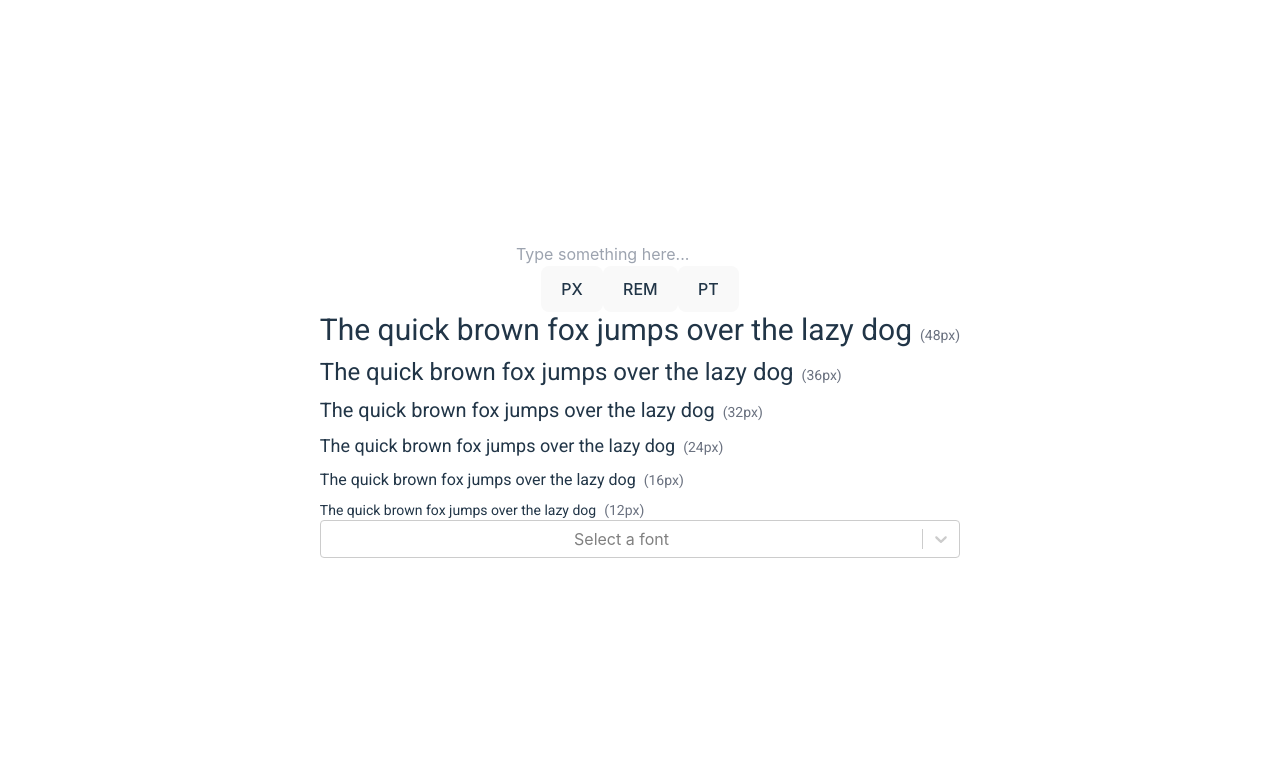
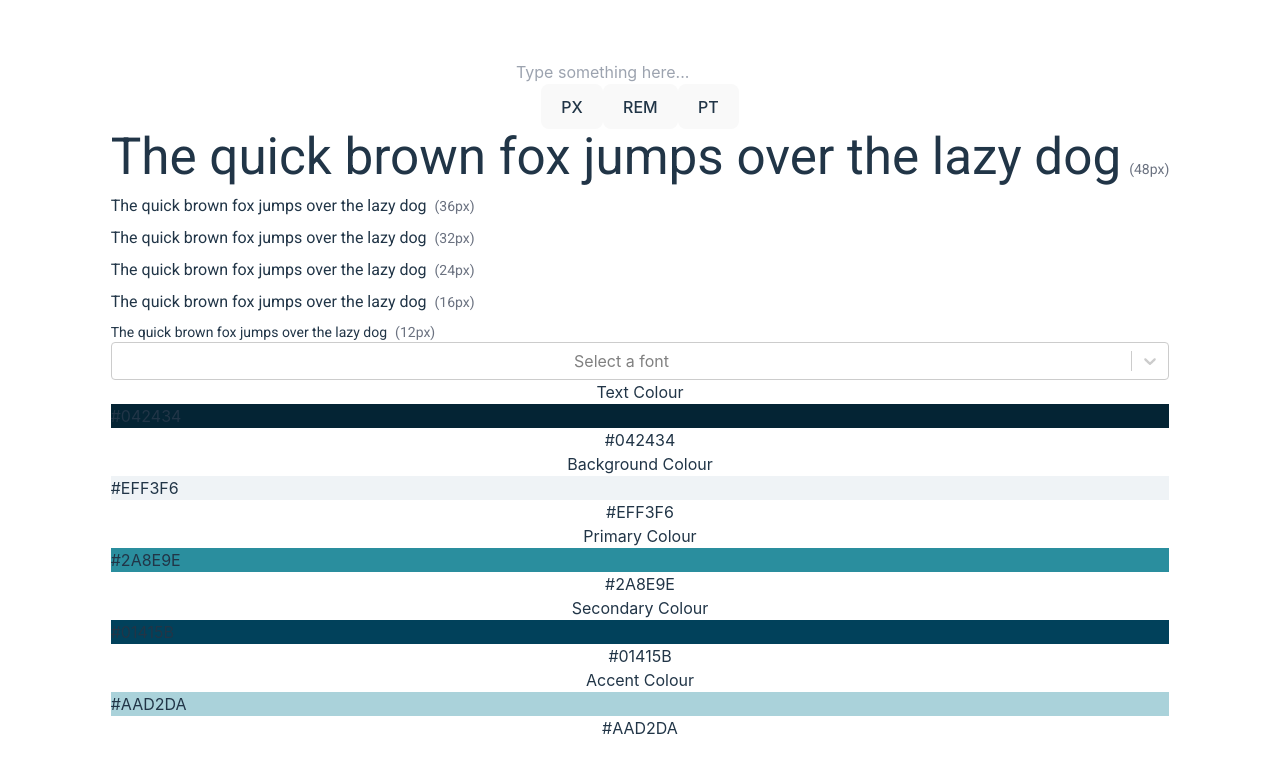
Before and after one commit to CallumGrooby/coloursio, a React (Vite) app: page / in a window 1280 px wide. Shown: the top 772 px of the page. Built offline with nearby package versions, Linux system fonts and the light colour scheme; no server answers.

Commit message:
Added the start of a colour, picker which checks if contrast ratio using WebAIM Contrast Checker api

```diff
--- a/package.json
+++ b/package.json
@@ -13,6 +13,7 @@
     "axios": "^1.7.9",
     "clsx": "^2.1.1",
     "react": "^18.3.1",
+    "react-colorful": "^5.6.1",
     "react-dom": "^18.3.1",
     "react-redux": "^9.2.0",
     "react-select": "^5.9.0",
--- a/src/App.jsx
+++ b/src/App.jsx
@@ -3,6 +3,8 @@ import "./App.css";
 import { GoogleFont } from "./ultils/GoogleFont";
 import { FontProvider } from "./ultils/FontContext";
 import TextDisplay from "./TextDisplay";
+import { ColourPicker } from "./components/colourPicker/colourPicker";
+import { StyleBar } from "./components/styleBar/StyleBar";
 
 function App() {
   return (
@@ -11,6 +13,8 @@ function App() {
         <TextDisplay />
         <GoogleFont />
       </FontProvider>
+
+      <StyleBar />
     </>
   );
 }
--- /dev/null
+++ b/src/components/colourPicker/ColourPicker.jsx
@@ -0,0 +1,15 @@
+import React, { useEffect, useState } from "react";
+import { HexColorPicker } from "react-colorful";
+
+export const ColourPicker = ({ onChange }) => {
+  const [color, setColor] = useState("#aabbcc");
+
+  const handleChange = (newColor) => {
+    setColor(newColor);
+    if (onChange) {
+      onChange(newColor);
+    }
+  };
+
+  return <HexColorPicker color={color} onChange={handleChange} />;
+};
--- /dev/null
+++ b/src/components/styleBar/StyleBar.jsx
@@ -0,0 +1,133 @@
+import React, { useEffect, useState } from "react";
+import { ColourPicker } from "../colourPicker/colourPicker";
+import { HexColorPicker } from "react-colorful";
+import axios from "axios";
+
+export const StyleBar = () => {
+  const [textColour, setTextColour] = useState("");
+  const [backgroundColour, setBackgroundColour] = useState("");
+  const [primaryColour, setPrimaryColour] = useState("");
+  const [secondaryColour, setSecondaryColour] = useState("");
+  const [accentColour, setAccentColour] = useState("");
+
+  //   useEffect(() => {
+  //     CheckContrast(textColour, backgroundColour);
+  //   }, [textColour, backgroundColour]);
+
+  return (
+    <div>
+      <ColourButton
+        text={"Text"}
+        defaultColor="#042434"
+        onChange={setTextColour}
+      />
+      <ColourButton
+        text={"Background"}
+        defaultColor="#EFF3F6"
+        onChange={setBackgroundColour}
+        textColor={textColour}
+      />
+      <ColourButton
+        text={"Primary"}
+        defaultColor="#2A8E9E"
+        onChange={setPrimaryColour}
+      />
+      <ColourButton
+        text={"Secondary"}
+        defaultColor="#01415B"
+        onChange={setSecondaryColour}
+      />
+      <ColourButton
+        text={"Accent"}
+        defaultColor="#AAD2DA"
+        onChange={setAccentColour}
+      />
+    </div>
+  );
+};
+
+const ColourButton = ({
+  text,
+  onChange,
+  defaultColor = "#aabbcc",
+  textColor = null,
+}) => {
+  const [showColourPicker, setShowColourPicker] = useState(false);
+  const [color, setColor] = useState(defaultColor);
+
+  const handleColorChange = (newColor) => {
+    setColor(newColor);
+    if (onChange) {
+      onChange(newColor);
+    }
+  };
+
+  useEffect(() => {
+    CheckContrast(textColor, color);
+  }, [textColor, color]);
+
+  const handleShowPicker = () => {
+    setShowColourPicker(!showColourPicker);
+  };
+
+  const [ContrastPass, setContrastPass] = useState();
+
+  const CheckContrast = (textColor, colourToCheck) => {
+    if (!textColor) return;
+
+    const normalizedTextColor = textColor.slice(1);
+    const normalizedSecondaryColor = colourToCheck.slice(1);
+
+    const url = `https://webaim.org/resources/contrastchecker/?fcolor=${normalizedTextColor}&bcolor=${normalizedSecondaryColor}&api`;
+
+    // Perform the GET request
+    axios
+      .get(url)
+      .then((response) => {
+        // Log the response data
+        const data = response.data;
+        const passLevel = getPassLevel(data);
+        const ratio = data.ratio;
+
+        const newObj = {
+          passLevel: passLevel,
+          ratio: ratio,
+        };
+        console.log(newObj);
+        setContrastPass(newObj);
+      })
+      .catch((error) => {
+        // Handle and log any errors
+        console.error("Error fetching data:", error);
+      });
+  };
+
+  function getPassLevel(data) {
+    // Check if AAA passed, if yes, return "AAA"
+    if (data.AAA === "pass") {
+      return "AAA";
+    }
+    // If AAA didn't pass, check if AA passed, if yes, return "AA"
+    if (data.AA === "pass") {
+      return "AA";
+    }
+    // If neither passed, return "None"
+    return "Failed";
+  }
+
+  return (
+    <span className="flex flex-col">
+      <h1 className="text-base">{text} Colour</h1>
+      <input
+        onClick={handleShowPicker}
+        value={color}
+        onChange={(e) => setColor(e.target.value)}
+        style={{ backgroundColor: color }}
+      ></input>
+      {color}
+      <span className={`${showColourPicker ? "inline-flex" : "hidden"}`}>
+        <HexColorPicker color={color} onChange={handleColorChange} />
+      </span>
+    </span>
+  );
+};
--- a/tailwind.config.js
+++ b/tailwind.config.js
@@ -1,14 +1,14 @@
 /** @type {import('tailwindcss').Config} */
 export default {
   content: ["./index.html", "./src/**/*.{js,ts,jsx,tsx}"],
-  safelist: [
-    "text-3xl",
-    "text-2xl",
-    "text-xl",
-    "text-lg",
-    "text-base",
-    "text-sm",
-  ],
+  // safelist: [
+  //   "text-3xl",
+  //   "text-2xl",
+  //   "text-xl",
+  //   "text-lg",
+  //   "text-base",
+  //   "text-sm",
+  // ],
   theme: {
     extend: {},
   },
```
Also changed, not shown: 1 other file (tests, documents, lock files or other folders).
